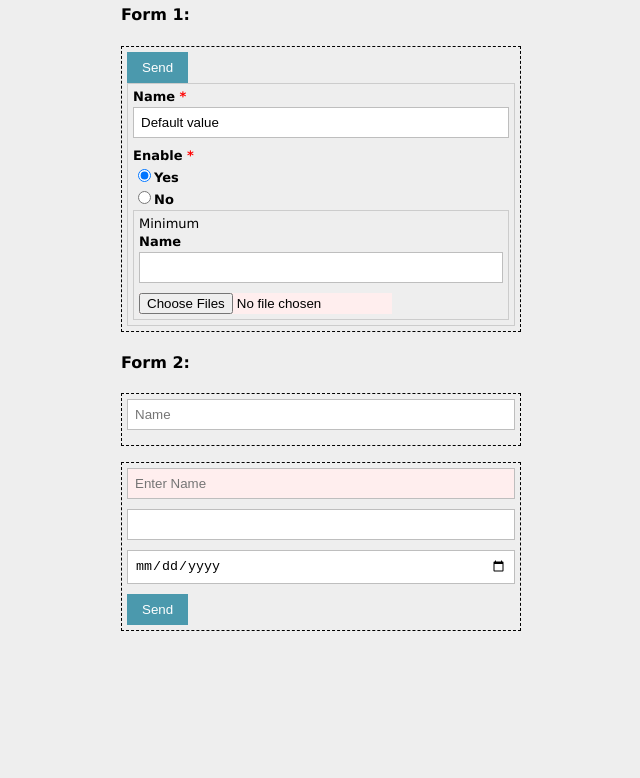
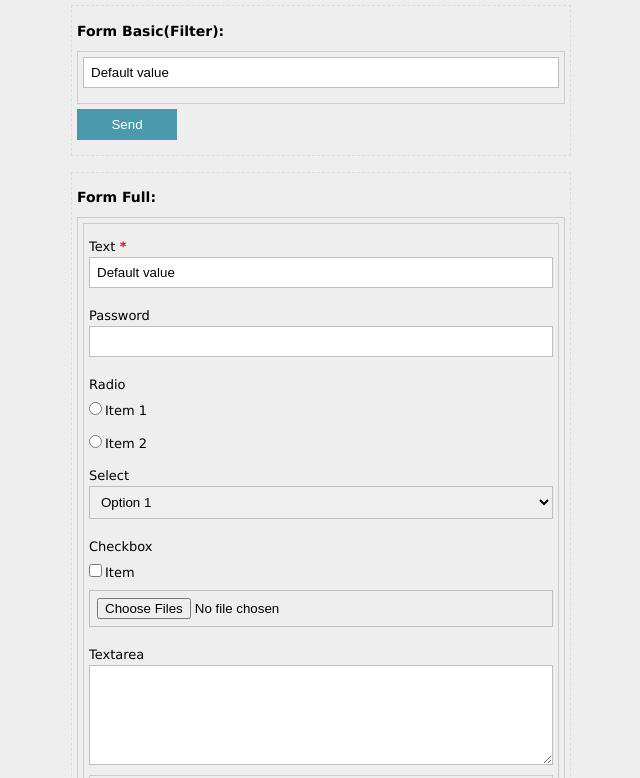
Before and after one commit to lucasb/leafbird, a website: page demo/index.html in a window 1280 px wide. Shown: the part 84-862 px from the top of the page, without its empty margins (323-963 px from the left). Before the commit the page ends 800 px from the top, so only its background shows below. Drawn offline with Linux system fonts and the light colour scheme.

Commit message:
Added HTML 5 fields.

```diff
--- a/demo/demo.js
+++ b/demo/demo.js
@@ -22,7 +22,6 @@ var parseResponse = function(data) {
 
   // configure general paramters after lib was intanced
   lb.configure({
-    validation_callback: validateForm,
     required_label: ' *',
     show_group_label: true,
     show_input_label: true,
@@ -31,14 +30,14 @@ var parseResponse = function(data) {
 
   // get a elements object before to set on DOM, to add/change anything
   console.log(lb.getElements());
-  console.log(lb.find("id", "enable"));
+  console.log(lb.find("id", "text"));
 
   // print into from html elements
   var element = document.getElementById("form");
   lb.print(element);
 
   var element2 = document.getElementById("form2");
-  lb.print(element2, ":name2", {replace_element: true, show_placeholder: true,
+  lb.print(element2, ":text", {replace_element: true, show_placeholder: true,
                                                       show_input_label: false});
 
   var requiredFunctionTest = function(json, obj) {
@@ -69,7 +68,7 @@ for(var i = 0; i < forms.length; i++) {
 
 function getRequired(obj, msg) {
   alert(msg + ' ' + obj.title);
-}*/
+}
 
 
 var form = document.getElementById("form3");
@@ -186,4 +185,4 @@ function LegacyValidation(field) {
 	}
 
 	return valid;
-}
+}*/
--- a/demo/index.html
+++ b/demo/index.html
@@ -22,26 +22,18 @@
 
   <body>
     <h1>Leafbird <span class="title">Demo</span></h1>
-    <h4>Form 1: </h4>
-    <form id="form"><input type="submit" value="Send"></form>
-    <h4>Form 2: </h4>
-    <form id="form2"><span>Form item to replace.</span></form>
 
-  <form id="form3">
-    <!--
-      <input type="text" id="username" required="required" placeholder="Enter Name" title="Enter Name"
-      oninvalid="this.setCustomValidity('Enter User Name '); ret"
-      oninput="setCustomValidity('')"  />
-      forms[i].addEventListener('invalid', function(e) {
-              e.preventDefault();
-              //Possibly implement your own here.
-          }, true) oninvalid="getRequired(this, 'test 2'); return false;"
-    -->
-      <input type="text" id="username" required="required" placeholder="Enter Name" title="Enter Name">
-      <input type="number" id="number" >
-      <input type="date" id="date" >
-    <input type="submit" value="Send">
-  </form>
+    <form>
+      <h2>Form Basic(Filter): </h2>
+      <div id="form2">Item to replace.</div>
+      <input type="submit" value="Send">
+    </form>
+
+    <form>
+      <h2>Form Full: </h2>
+      <div id="form"></div>
+      <input type="submit" value="Send">
+    </form>
 
   </body>
 
--- a/demo/spec.json
+++ b/demo/spec.json
@@ -1,65 +1,205 @@
 parseResponse({
   "id": "group",
-  "class": "gg ff",
+  "class": "class-name",
   "fields": [
     {
-      "id": "name",
-      "title": "Name Input",
+      "id": "text",
+      "title": "Input text",
       "label": {
-        "value": "Name",
-        "title": "Title Name"
+        "value": "Text",
+        "title": "Input text"
       },
-      "class": "name",
-      "name": "name",
+      "class": "text",
+      "name": "text",
       "type": "text",
       "required": true,
       "default": "Default value"
     },
     {
-      "id": "enable",
+      "id": "password",
+      "title": "Input password",
       "label": {
-        "value": "Enable",
-        "class": "ll"
+        "value": "Password",
+        "title": "Input password"
       },
-      "name": "enable",
+      "name": "password",
+      "type": "password",
+    },
+    {
+      "id": "radio",
+      "label": {
+        "value": "Radio"
+      },
+      "name": "radio",
       "type": "radio",
-      "required": true,
-      "default": true,
       "values": [
           {
             "label": {
-              "value": "Yes",
-              "title": "Title YES"
+              "value": "Item 1",
+              "title": "Item 1 Title"
             },
             "value": true
           },
           {
             "label": {
-              "value": "No"
+              "value": "Item 2"
             },
             "value": false
           }
       ]
-    }
+    },
+    {
+      "id": "select",
+      "label": {
+        "value": "Select",
+      },
+      "name": "select",
+      "type": "select",
+      "values": [
+          {
+            "label": {
+              "value": "Option 1"
+            },
+            "value": true
+          },
+          {
+            "label": {
+              "value": "Option 2"
+            },
+            "value": false
+          }
+      ]
+    },
+    {
+      "id": "checkbox",
+      "label": {
+        "value": "Checkbox",
+      },
+      "name": "checkbox",
+      "type": "checkbox",
+      "values": [
+          {
+            "label": {
+              "value": "Item"
+            },
+            "value": true
+          }
+      ]
+    },
+    {
+      "name": "file",
+      "type": "file"
+    },
+    {
+      "label": {
+        "value": "Textarea"
+      },
+      "name": "textarea",
+      "type": "textarea"
+    },
+    {
+      "name": "hidden",
+      "type": "hidden",
+      "default": "Hidden Value"
+    },
   ],
   "groups": [
     {
       "label": {
-        "value": "Minimum",
-        "title": "Title Group"
+        "value": "HTML 5 Fields",
+        "title": "Fields added in version 5."
       },
       "fields": [
         {
-          "name": "name2",
-          "type": "text",
           "label": {
-            "value": "Name"
-          }
+            "value": "Color"
+          },
+          "name": "color",
+          "type": "color"
         },
         {
-          "name": "file",
-          "type": "file",
-          "required": true
+          "label": {
+            "value": "Date"
+          },
+          "name": "date",
+          "type": "date"
+        },
+        {
+          "label": {
+            "value": "Datetime"
+          },
+          "name": "datetime",
+          "type": "datetime"
+        },
+        {
+          "label": {
+            "value": "Datetime Local"
+          },
+          "name": "datetime-local",
+          "type": "datetime-local"
+        },
+        {
+          "label": {
+            "value": "Email"
+          },
+          "name": "email",
+          "type": "email"
+        },
+        {
+          "label": {
+            "value": "Month"
+          },
+          "name": "month",
+          "type": "month"
+        },
+        {
+          "label": {
+            "value": "Number"
+          },
+          "name": "number",
+          "type": "number"
+        },
+        {
+          "label": {
+            "value": "Range"
+          },
+          "name": "range",
+          "type": "range"
+        },
+        {
+          "label": {
+            "value": "Search"
+          },
+          "name": "search",
+          "type": "search"
+        },
+        {
+          "label": {
+            "value": "Telefone"
+          },
+          "name": "tel",
+          "type": "tel"
+        },
+        {
+          "label": {
+            "value": "Time"
+          },
+          "name": "time",
+          "type": "time"
+        },
+        {
+          "label": {
+            "value": "URL"
+          },
+          "name": "url",
+          "type": "url"
+        },
+        {
+          "label": {
+            "value": "Week"
+          },
+          "name": "week",
+          "type": "week"
         }
       ]
     }
--- a/demo/style.css
+++ b/demo/style.css
@@ -18,21 +18,19 @@ input:invalid, input:focus:invalid {
   border-color: #FFAAAA;
   background-color: #FFEEEE;
 }
-/*input:valid {
-  border-color: #AAFFAA;
-  background-color: #EEFFEE;
-}
-*/
 body {
   font-family: "Lucida Sans Unicode", "Lucida Grande", sans-serif;
   margin:10px auto;
-    max-width: 400px;
+  max-width: 500px;
   padding: 20px 12px 10px 20px;
   width: 49%;
   background-color: #EEE;
 }
+h2 {
+  font-size: 14px;
+}
 form {
-  border: 1px dashed #000;
+  border: 1px dashed #DDD;
   padding: 5px;
 }
 div {
@@ -43,11 +41,11 @@ div {
 span {
   margin:0 0 3px 0;
   display:block;
+  font-weight: bold;
 }
 label {
-    margin:0 0 3px 0;
+  margin:10px 0 3px 0;
   display:block;
-    font-weight: bold;
 }
 label
   span {
@@ -55,14 +53,7 @@ label
     display: inline;
     color: #FF0000;
 }
-input[type=text],
-input[type=date],
-input[type=datetime],
-input[type=number],
-input[type=search],
-input[type=time],
-input[type=url],
-input[type=email],
+input,
 textarea,
 select{
   box-sizing: border-box;
@@ -78,15 +69,8 @@ select{
   outline: none;
   width: 100%;
   margin-bottom:10px;
-}
-input[type=text]:focus,
-input[type=date]:focus,
-input[type=datetime]:focus,
-input[type=number]:focus,
-input[type=search]:focus,
-input[type=time]:focus,
-input[type=url]:focus,
-input[type=email]:focus,
+},
+input:focus,
 textarea:focus,
 select:focus{
   -moz-box-shadow: 0 0 8px #88D5E9;
@@ -102,6 +86,8 @@ input[type=submit], input[type=button]{
   padding: 8px 15px 8px 15px;
   border: none;
   color: #FFF;
+  width: 100px;
+  margin-top: 5px;
 }
 input[type=submit]:hover, input[type=button]:hover{
   background: #4691A4;
@@ -109,6 +95,16 @@ input[type=submit]:hover, input[type=button]:hover{
   -moz-box-shadow:none;
   -webkit-box-shadow:none;
 }
+input[type=color] {
+  padding: 0;
+  width: 40px;
+  height: 20px;
+}
+input[type=radio],
+input[type=checkbox] {
+  width: auto;
+  margin-right: 3px;
+}
 
 .title {
   font-size: 20px;
--- a/src/js/leafbird.js
+++ b/src/js/leafbird.js
@@ -15,11 +15,14 @@
 */
 
 (function() {
+  // TODO: Add all types that exists for HTML5 elements/attributes. https://html.spec.whatwg.org/multipage/forms.html
+  // TODO: Add function callback to fill fieds dynamiclly(select).
   // TODO: Add masks and validation callback for fields.
-  // TODO: Add fields compatibility with all moderns browser.
-  // TODO: Add all types that exists for HTML5 elements/inputs/attributes.
-  // TODO: Add function callback to fill fieds dynamiclly(select).
+  // FIXME: Add config to date format force.
+  // FIXME: Add option empty or with info to select type
   // FIXME: Checkbox required attribute to a group at least one checked.
+  // FIXME: Add pattern and config to currency.
+  // FIXME: Add fields compatibility with all moderns browser[chrome, safari, firefox, opera, edge/ie10].
   var config = {
     json: null,
     replace_element: false,
@@ -159,16 +162,10 @@
     if(json.name == undefined)
       throw new SyntaxError('FieldName is required.', json.name);
 
-    if(config.show_input_label && json.label != undefined)
+    if(config.show_input_label && json.label && json.label.value)
       buildFieldLabel(json, element);
 
     switch(json.type) {
-      case 'text':
-      case 'number':
-      case 'date':
-      case 'currency':
-        buildFieldText(json, element);
-        break;
       case 'radio':
       case 'checkbox':
         buildFieldCheckboxRadio(json, element);
@@ -179,11 +176,15 @@
       case 'select':
         buildFieldSelect(json, element);
         break;
+      case 'datalist':
+        break;
+      case 'key':
+        break;
       case 'file':
         buildFieldFile(json, element);
         break;
       default:
-        throw new SyntaxError('Invalid FieldType.', json.type);
+        buildFieldText(json, element);
     }
   };
 
@@ -210,7 +211,7 @@
   var buildFieldText = function(json, element) {
 
       var input = document.createElement('input');
-      input.setAttribute('type', 'text');
+      input.setAttribute('type', json.type);
       input.setAttribute('name', json.name);
       if(json.id != undefined)
         input.setAttribute('id', json.id);
@@ -241,10 +242,10 @@
       textarea.setAttribute('class', json.class);
     if(json.title != undefined)
       textarea.setAttribute('title', json.title);
+    if(json.required)
+      textarea.setAttribute('required', 'required');
     if(json.default != undefined)
       textarea.appendChild(document.createTextNode(json.default));
-    if(json.required)
-      input.setAttribute('required', 'required');
     if(config.show_placeholder &&
         (json.placeholder != undefined || json.label != undefined)) {
       input.setAttribute('placeholder',
@@ -298,7 +299,7 @@
     if(json.title != undefined)
       select.setAttribute('title', json.title);
     if(json.required)
-      input.setAttribute('required', 'required');
+      select.setAttribute('required', 'required');
     if(config.multiselect_input)
       select.setAttribute('multiple', 'multiple');
 
```
Lines whose indentation alone changed are shown as unchanged.
